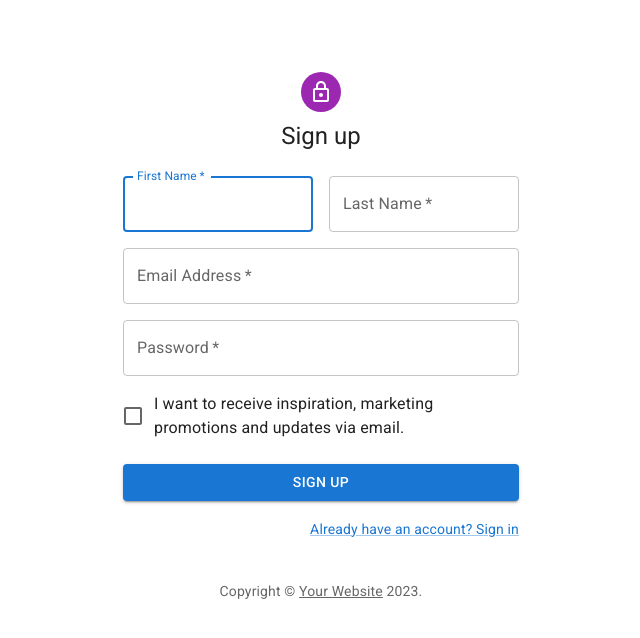
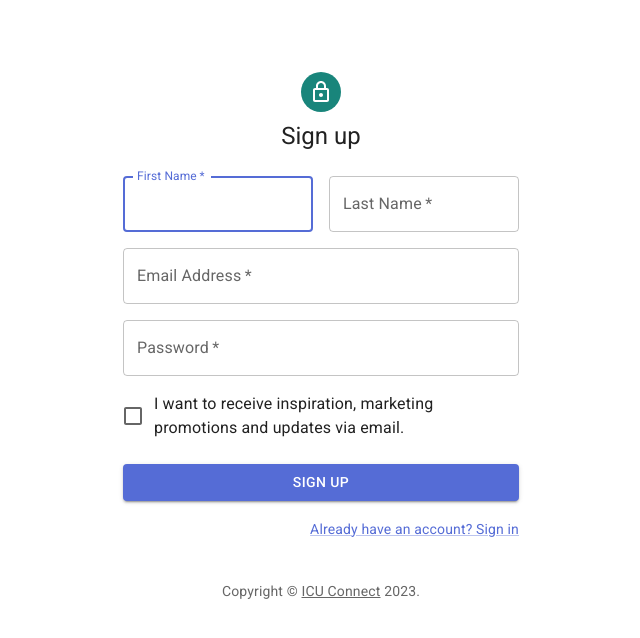
Before and after one commit to The-Agile-Avengers/icu-connect-frontend, a React (Create React App) app: page / in a window 1280 px wide. Shown: the top 638 px of the page, without its empty margins (319-959 px from the left). Built offline with nearby package versions, Linux system fonts and the light colour scheme.

Commit message:
U14: Typescript Refactor

```diff
--- /dev/null
+++ b/src/components/Copyright.tsx
@@ -0,0 +1,22 @@
+import React from "react";
+import Link from '@mui/material/Link';
+import Typography from '@mui/material/Typography';
+import type { SxProps } from '@mui/material';
+
+export type CopyrightProps = {
+  sx: SxProps;
+};
+
+const Copyright: React.FC<CopyrightProps> = ({sx}: CopyrightProps) => {
+  return (
+    <Typography variant="body2" color="text.secondary" align="center" sx={sx}>
+      {'Copyright © '}
+      <Link color="inherit" href="#">
+        ICU Connect
+      </Link>{' '}
+      {new Date().getFullYear()}.
+    </Typography>
+  );
+}
+
+export default Copyright
--- a/src/components/SignUpForm.tsx
+++ b/src/components/SignUpForm.tsx
@@ -12,21 +12,8 @@ import LockOutlinedIcon from '@mui/icons-material/LockOutlined';
 import Typography from '@mui/material/Typography';
 import Container from '@mui/material/Container';
 import { createTheme, ThemeProvider } from '@mui/material/styles';
-
-function Copyright(props: any) {
-  return (
-    <Typography variant="body2" color="text.secondary" align="center" {...props}>
-      {'Copyright © '}
-      <Link color="inherit" href="https://mui.com/">
-        Your Website
-      </Link>{' '}
-      {new Date().getFullYear()}
-      {'.'}
-    </Typography>
-  );
-}
-
-const theme = createTheme();
+import Layout from './shared/Layout';
+import Copyright from './Copyright';
 
 export default function SignUp() {
   const handleSubmit = (event: React.FormEvent<HTMLFormElement>) => {
@@ -39,7 +26,7 @@ export default function SignUp() {
   };
 
   return (
-    <ThemeProvider theme={theme}>
+    <Layout>
       <Container component="main" maxWidth="xs">
         <CssBaseline />
         <Box
@@ -126,6 +113,6 @@ export default function SignUp() {
         </Box>
         <Copyright sx={{ mt: 5 }} />
       </Container>
-    </ThemeProvider>
+    </Layout>
   );
 }
--- /dev/null
+++ b/src/components/shared/Layout.tsx
@@ -0,0 +1,20 @@
+import { CssBaseline, Switch, ThemeProvider } from "@mui/material";
+import React from "react";
+import { BrowserRouter,Routes, Route, redirect } from "react-router-dom";
+import theme from "../../theme";
+import { IProps } from "./types";
+
+const Layout: React.FC<IProps> = ({children}: IProps) => {
+  return (
+    <ThemeProvider theme={theme}>
+      {/* CssBaseline kickstart an elegant, consistent, and simple baseline to build upon. */}
+      <CssBaseline />
+        {children}
+    </ThemeProvider>
+  );
+};
+
+/*
+* Don't forget to export your component!
+  */
+export default Layout;
--- /dev/null
+++ b/src/components/shared/types.ts
@@ -0,0 +1,5 @@
+interface IProps {
+  children: React.ReactNode;
+}
+
+export type { IProps }
--- a/src/index.tsx
+++ b/src/index.tsx
@@ -9,9 +9,5 @@ const rootElement = document.getElementById('root');
 const root = ReactDOM.createRoot(rootElement!);
 
 root.render(
-  <ThemeProvider theme={theme}>
-    {/* CssBaseline kickstart an elegant, consistent, and simple baseline to build upon. */}
-    <CssBaseline />
     <App />
-  </ThemeProvider>,
 );
```
Also changed, not shown: src/components/LoginForm.tsx (+10 -17 lines).
